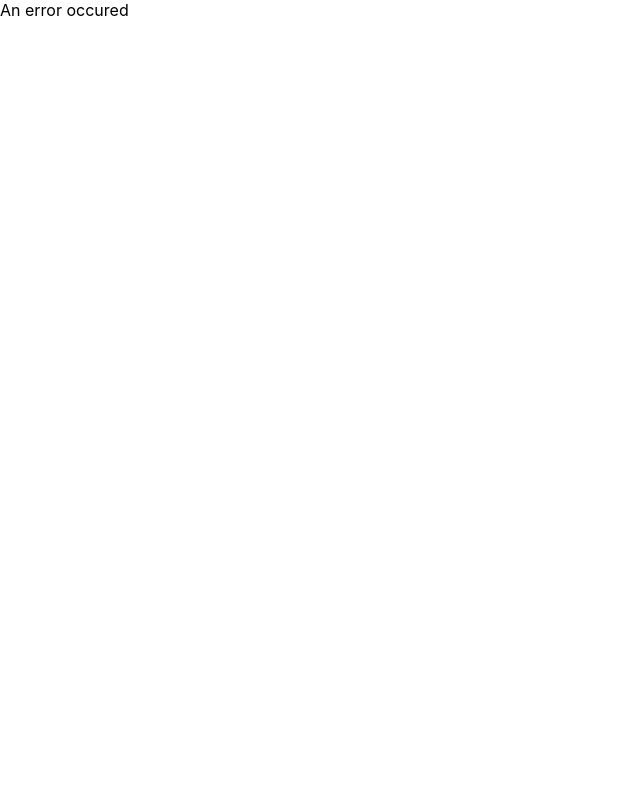
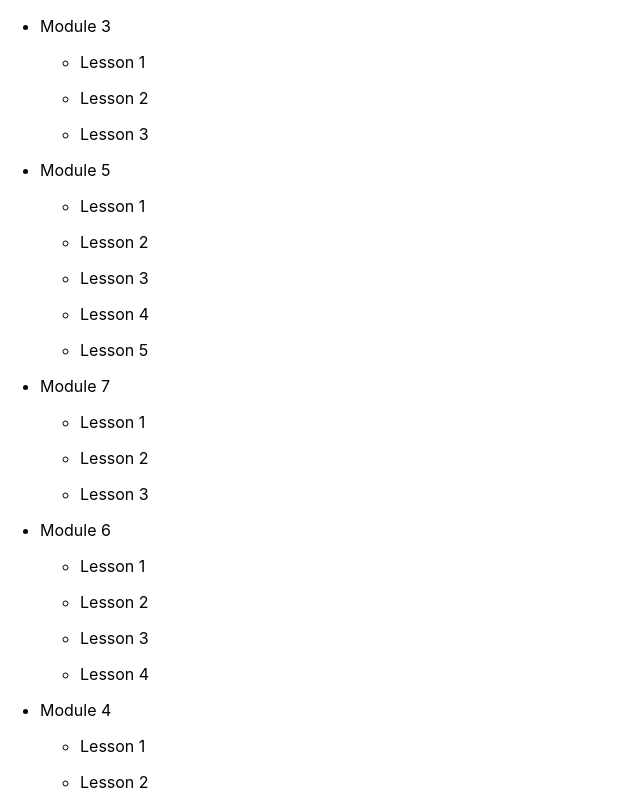
Before and after one commit to NoriSte/sifive-react-challenge, a React (Create React App) app: page / in a window 1280 px wide. Shown: the top 800 px of the page, without its empty margins (0-640 px from the left). Built offline with nearby package versions, Linux system fonts and the light colour scheme; no server answers.

Commit message:
Print all the data

```diff
--- /dev/null
+++ b/src/Lesson.jsx
@@ -0,0 +1,11 @@
+import React from "react";
+
+const Lesson = props => {
+  return (
+    <li>
+      <p>{props.data.title}</p>
+    </li>
+  );
+};
+
+export default Lesson;
--- a/src/Main.jsx
+++ b/src/Main.jsx
@@ -1,4 +1,6 @@
+import React from "react";
 import { connect } from "react-redux";
+import Module from "./Module";
 
 const mapStateToProps = state => {
   return {
@@ -17,8 +19,13 @@ const Main = props => {
     return "Empty data";
   }
 
-  const orders = props.modules.map(item => item.order);
-  return JSON.stringify(orders, null, 2);
+  return (
+    <ul>
+      {props.modules.map(item => (
+        <Module data={item} key={item.id} />
+      ))}
+    </ul>
+  );
 };
 
 export default connect(mapStateToProps)(Main);
--- /dev/null
+++ b/src/Module.jsx
@@ -0,0 +1,19 @@
+import React from "react";
+import Lesson from "./Lesson";
+
+const Module = props => {
+  return (
+    <li>
+      <p>{props.data.title}</p>
+      {props.data.lessons && (
+        <ul>
+          {props.data.lessons.map(item => (
+            <Lesson data={item} key={item.id} />
+          ))}
+        </ul>
+      )}
+    </li>
+  );
+};
+
+export default Module;
--- a/src/redux.js
+++ b/src/redux.js
@@ -37,22 +37,261 @@ function AJAXLoader(state = initialState, action) {
 
 export const store = createStore(AJAXLoader, applyMiddleware(ReduxThunk));
 
-// export const loadData = () => dispatch => {
-//   dispatch("LOAD_START");
-//   return fetch(
-//     "https://sifivelearn-production.s3-us-west-1.amazonaws.com/samples/fe-developer.json"
-//   )
-//     .then(response => response.json)
-//     .then(data => dispatch("LOAD_SUCCESS", { data }))
-//     .catch(() => dispatch("LOAD_ERROR"));
-// };
-
-export function loadData() {
-  // We can invert control here by returning a function - the "thunk".
-  // When this function is passed to `dispatch`, the thunk middleware will intercept it,
-  // and call it with `dispatch` and `getState` as arguments.
-  // This gives the thunk function the ability to run some logic, and still interact with the store.
-  return function(dispatch) {
+export const loadData = () => dispatch => {
+  console.warn("REMOVE IT");
+  dispatch({
+    type: "LOAD_SUCCESS",
+    data: {
+      modules: [
+        {
+          id: "5d62e65a2a26f4afba6f4bfa",
+          guid: "3d5e465a-78c5-4b4b-abc9-2cf15d075066",
+          isActive: false,
+          title: "Module 1",
+          order: 582,
+          lessons: [
+            {
+              id: "5d62e65afe5a1085cb7ae144",
+              guid: "b40c9cfd-2423-4de7-a02e-f5ca7da81a45",
+              isActive: false,
+              title: "Lesson 1",
+              order: 471
+            },
+            {
+              id: "5d62e65a5891db915f728926",
+              guid: "5bf78132-50fb-4776-b9bd-b1d7db00ff85",
+              isActive: false,
+              title: "Lesson 2",
+              order: 401
+            },
+            {
+              id: "5d62e65ad5f78c564aab2b74",
+              guid: "7611bb2f-9983-4dad-964e-f1173a056112",
+              isActive: false,
+              title: "Lesson 3",
+              order: 230
+            },
+            {
+              id: "5d62e65a86cbcb2878c436ee",
+              guid: "8c6ac9a8-8671-4042-b9a5-869dc23b6421",
+              isActive: true,
+              title: "Lesson 4",
+              order: 598
+            },
+            {
+              id: "5d62e65ae793c2b7dd322add",
+              guid: "234ac7ff-2059-4742-8b5b-e3eb214c2b2e",
+              isActive: false,
+              title: "Lesson 5",
+              order: 600
+            }
+          ]
+        },
+        {
+          id: "5d62e65a7ae950c95888d6f2",
+          guid: "fe01f196-5e28-4626-bee0-29a49b6c9a4f",
+          isActive: true,
+          title: "Module 2",
+          order: 813,
+          lessons: [
+            {
+              id: "5d62e65ab36656e9f27b981f",
+              guid: "f6c03169-7c0e-4eef-a207-0a9f5d0f79fe",
+              isActive: false,
+              title: "Lesson 1",
+              order: 809
+            },
+            {
+              id: "5d62e65a4ad3b6dbd007a412",
+              guid: "6a4dbfe3-7784-4e53-8a2f-32b5ffac17f9",
+              isActive: true,
+              title: "Lesson 2",
+              order: 901
+            },
+            {
+              id: "5d62e65ace0887310becfb79",
+              guid: "53beb3fe-9df6-4bfc-ba9c-3787665a78c2",
+              isActive: true,
+              title: "Lesson 3",
+              order: 709
+            }
+          ]
+        },
+        {
+          id: "5d62e65a196733cf5c22caac",
+          guid: "26aa4d0c-81ab-4f19-8629-e0f1883b6ef9",
+          isActive: true,
+          title: "Module 3",
+          order: 4,
+          lessons: [
+            {
+              id: "5d62e65a9b7455b9432bc8c0",
+              guid: "37d4b71a-48c4-493f-a4ba-8f3011482e0b",
+              isActive: false,
+              title: "Lesson 1",
+              order: 580
+            },
+            {
+              id: "5d62e65a5406cfd0a6fcef20",
+              guid: "0b599aa0-3436-475a-a887-d6dfaf24b70a",
+              isActive: true,
+              title: "Lesson 2",
+              order: 137
+            },
+            {
+              id: "5d62e65ae9c5ad2f4db958c9",
+              guid: "cf259d79-b077-4b72-b79e-965381232747",
+              isActive: false,
+              title: "Lesson 3",
+              order: 717
+            }
+          ]
+        },
+        {
+          id: "5d62e65a74bc86d73dfc8ba6",
+          guid: "96e3b7ee-591f-4529-af6f-292d11e6a147",
+          isActive: true,
+          title: "Module 4",
+          order: 533,
+          lessons: [
+            {
+              id: "5d62e65a0e8736c14c46ae37",
+              guid: "c4a4ef23-d69a-42b8-8d5c-93b3b5339807",
+              isActive: true,
+              title: "Lesson 1",
+              order: 507
+            },
+            {
+              id: "5d62e65a891d67a214243980",
+              guid: "dd769a32-1b9b-4715-a841-5dda591aa827",
+              isActive: false,
+              title: "Lesson 2",
+              order: 757
+            },
+            {
+              id: "5d62e65aa9e526e30588729b",
+              guid: "f56c2e68-4711-41f9-9db1-a26e89f4aaf9",
+              isActive: true,
+              title: "Lesson 3",
+              order: 514
+            }
+          ]
+        },
+        {
+          id: "5d62e65a7ecec88cd6945c9c",
+          guid: "5b4da287-394b-4a43-a414-a66c421d59a7",
+          isActive: true,
+          title: "Module 5",
+          order: 37,
+          lessons: [
+            {
+              id: "5d62e65a28e8d30494613b66",
+              guid: "cc389d5e-9c43-43f6-bc91-b3862d556894",
+              isActive: true,
+              title: "Lesson 1",
+              order: 109
+            },
+            {
+              id: "5d62e65ac05e1b60ef252217",
+              guid: "82ad03e3-ca36-4cdd-91fd-fb8575a946d7",
+              isActive: true,
+              title: "Lesson 2",
+              order: 559
+            },
+            {
+              id: "5d62e65a95b33f5a49a3fdb3",
+              guid: "1bb196be-7f8f-4cd3-bd8c-9336b2ceb882",
+              isActive: true,
+              title: "Lesson 3",
+              order: 653
+            },
+            {
+              id: "5d62e65a7f00946cae43dbcd",
+              guid: "e62ce734-5830-4773-9fa1-d15e833c9ab5",
+              isActive: false,
+              title: "Lesson 4",
+              order: 402
+            },
+            {
+              id: "5d62e65ab255018f9eb17a2d",
+              guid: "c19c4480-c157-496f-b73c-2f57e403e712",
+              isActive: false,
+              title: "Lesson 5",
+              order: 189
+            }
+          ]
+        },
+        {
+          id: "5d62e65a0279a65bb163f2ad",
+          guid: "540b4e1c-3b4d-4c30-a7f3-c2ae73886002",
+          isActive: true,
+          title: "Module 6",
+          order: 510,
+          lessons: [
+            {
+              id: "5d62e65a8512891ffd664da5",
+              guid: "d83e4477-0906-4d19-8050-a59caf7f5da7",
+              isActive: true,
+              title: "Lesson 1",
+              order: 100
+            },
+            {
+              id: "5d62e65aa97b292c4865450c",
+              guid: "e1c984ed-2fc6-471c-9b4f-2f532412a172",
+              isActive: true,
+              title: "Lesson 2",
+              order: 836
+            },
+            {
+              id: "5d62e65a6b4eb7fa76af7f8c",
+              guid: "c9e77a37-9fb6-485e-9f0d-24eb57403a82",
+              isActive: true,
+              title: "Lesson 3",
+              order: 630
+            },
+            {
+              id: "5d62e65ab0fd4f47fb58df93",
+              guid: "3cbe99a4-3346-46d7-a2a7-155585319018",
+              isActive: false,
+              title: "Lesson 4",
+              order: 248
+            }
+          ]
+        },
+        {
+          id: "5d62e65aef0309810c6bdea6",
+          guid: "9550761b-adbd-4027-93dc-52dafa098284",
+          isActive: true,
+          title: "Module 7",
+          order: 87,
+          lessons: [
+            {
+              id: "5d62e65a9e6aec5312bf4f3e",
+              guid: "d8a9221a-2498-4dbd-82c0-b9b4b5f10b47",
+              isActive: true,
+              title: "Lesson 1",
+              order: 2
+            },
+            {
+              id: "5d62e65a777495c00541650b",
+              guid: "c69593fd-b83e-4ead-bf40-77653467db62",
+              isActive: false,
+              title: "Lesson 2",
+              order: 415
+            },
+            {
+              id: "5d62e65ae317e18a50a390a9",
+              guid: "399c09a0-286b-4353-a5d0-fefd69a3c1ac",
+              isActive: false,
+              title: "Lesson 3",
+              order: 275
+            }
+          ]
+        }
+      ]
+    }
+  });
+  return;
   dispatch({ type: "LOAD_START" });
   return fetch(
     "https://sifivelearn-production.s3-us-west-1.amazonaws.com/samples/fe-developer.json"
@@ -61,4 +300,3 @@ export function loadData() {
     .then(data => dispatch({ type: "LOAD_SUCCESS", data }))
     .catch(() => dispatch({ type: "LOAD_ERROR" }));
 };
-}
```
Also changed, not shown: 1 other file (tests, documents, lock files or other folders). Lines whose indentation alone changed are shown as unchanged.
